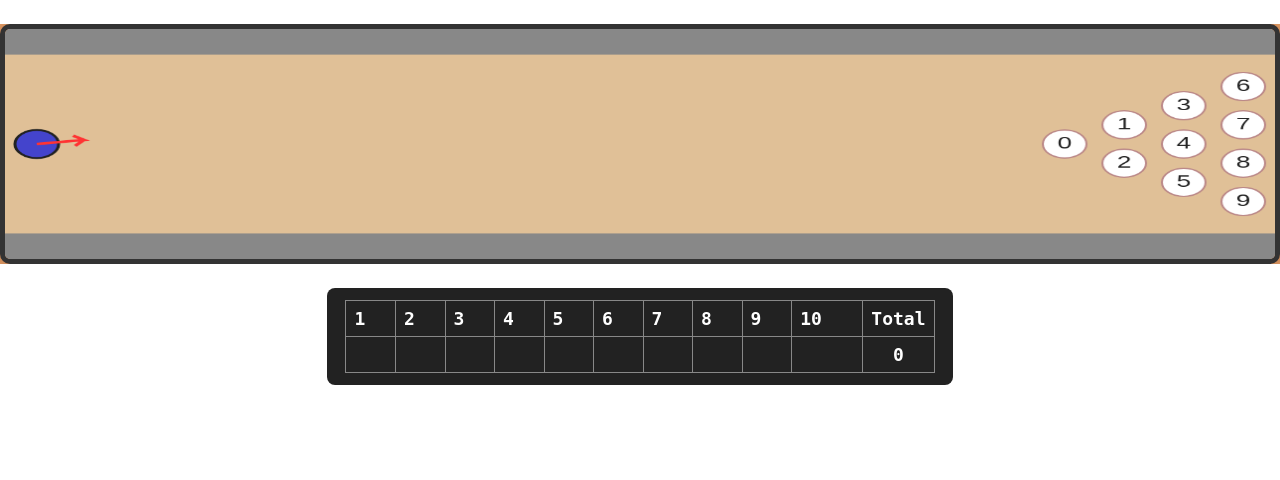
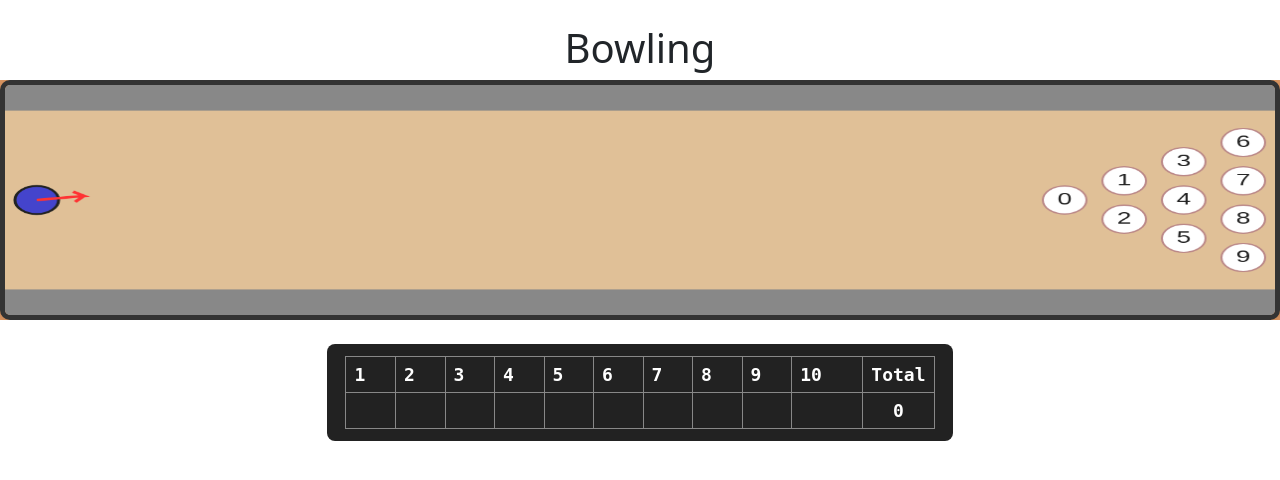
Before and after one commit to ben-hockley/js_games, a FastAPI app: page /play/bowling in a window 1280 px wide. Shown: the part 56-536 px from the top of the page. Run offline with FastAPI, Linux system fonts and the light colour scheme.

Commit message:
added title for bowling

```diff
--- a/templates/play/bowling.html
+++ b/templates/play/bowling.html
@@ -7,7 +7,10 @@
 {% endblock %}
 
 {% block content %}
-<div class="bowling-game-container">
+<div class="container text-center">
+    <h1>Bowling</h1>
+</div>
+<div class="bowling-game-container text-center">
     <canvas id="bowling-canvas"></canvas>
 </div>
 {% endblock %}
```
